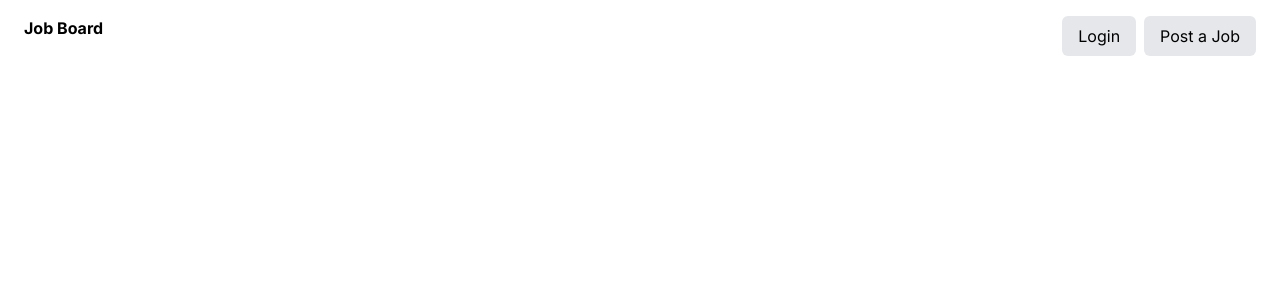
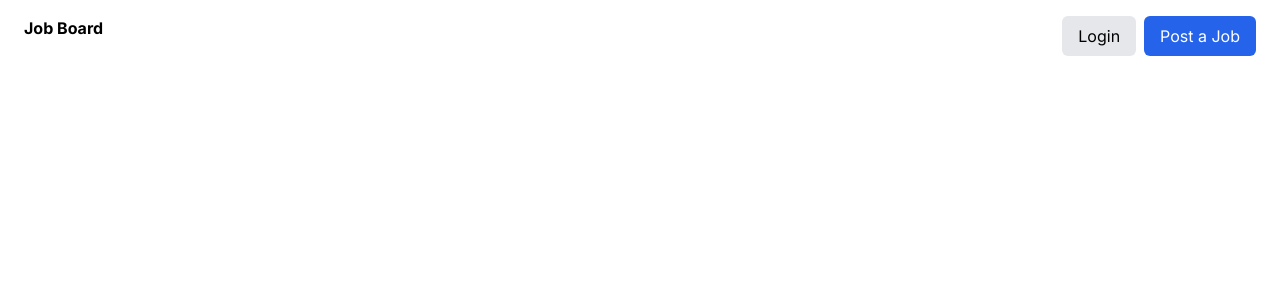
Before and after one commit to spriveen/Job-Board-App-with-Next.js, a Next.js app in the folder job-board-app-with-nextjs/: page / in a window 1280 px wide. Shown: the top 300 px of the page. Built offline with nearby package versions, Linux system fonts and the light colour scheme.

Commit message:
update  new listnening class name

```diff
--- a/job-board-app-with-nextjs/src/app/layout.tsx
+++ b/job-board-app-with-nextjs/src/app/layout.tsx
@@ -21,9 +21,9 @@ export default function RootLayout({
         <header>
           <div className="container flex justify-between py-4 px-6 mx-auto">
           <Link href={'/'} className="font-bold">Job Board</Link>
-        <nav className="flex gap-2 *:bg-gray-200 *:py-2 *:px-4 *:rounded-md">
-        <Link  href={'/login'}>Login</Link>
-        <Link href={'/new-listening'}>Post a Job</Link>
+        <nav className="flex gap-2  *:py-2 *:px-4 *:rounded-md">
+        <Link className="bg-gray-200"  href={'/login'}>Login</Link>
+        <Link className="bg-blue-600 text-white" href={'/new-listening'}>Post a Job</Link>
         </nav>
           </div>
 
```
